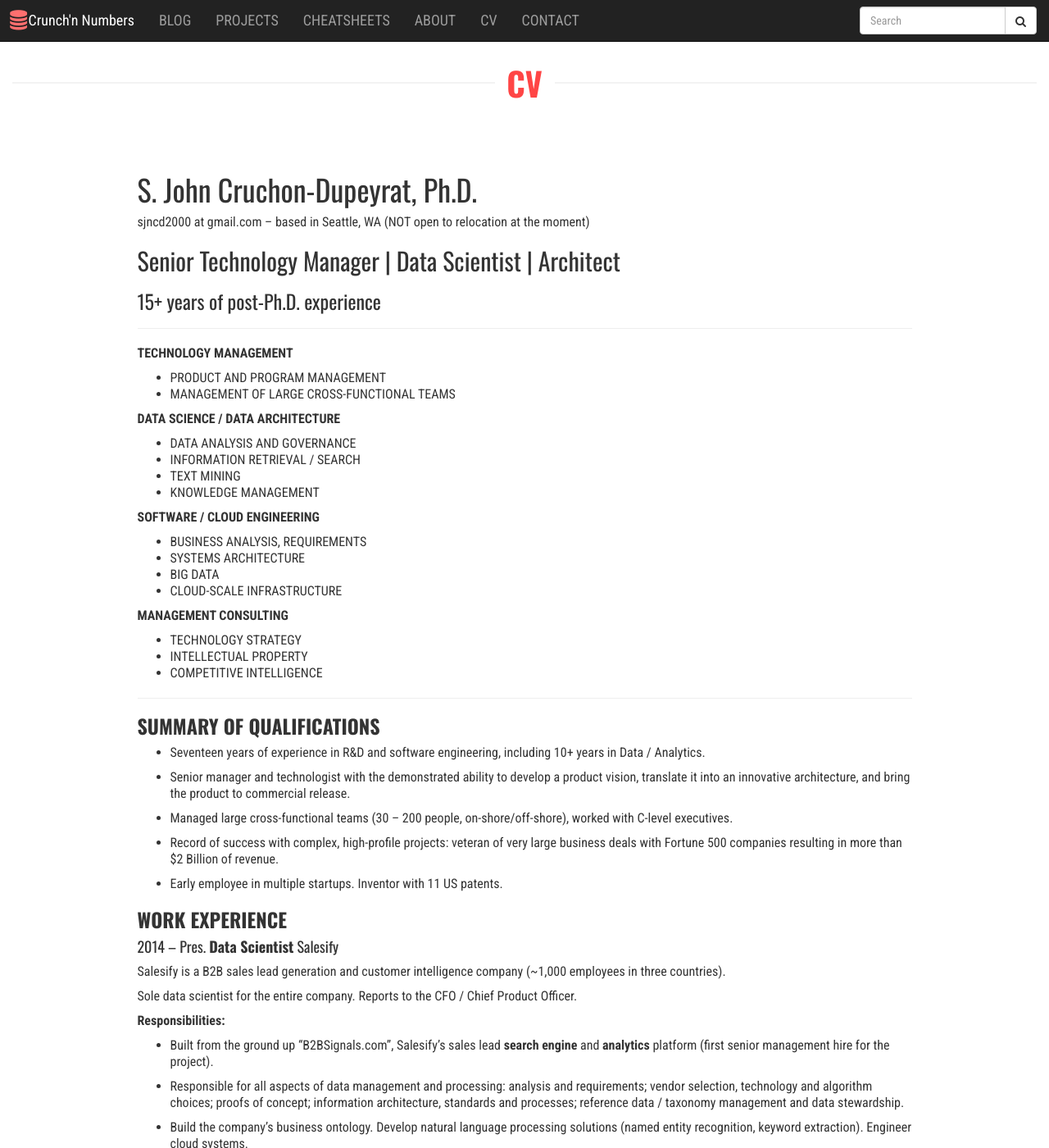
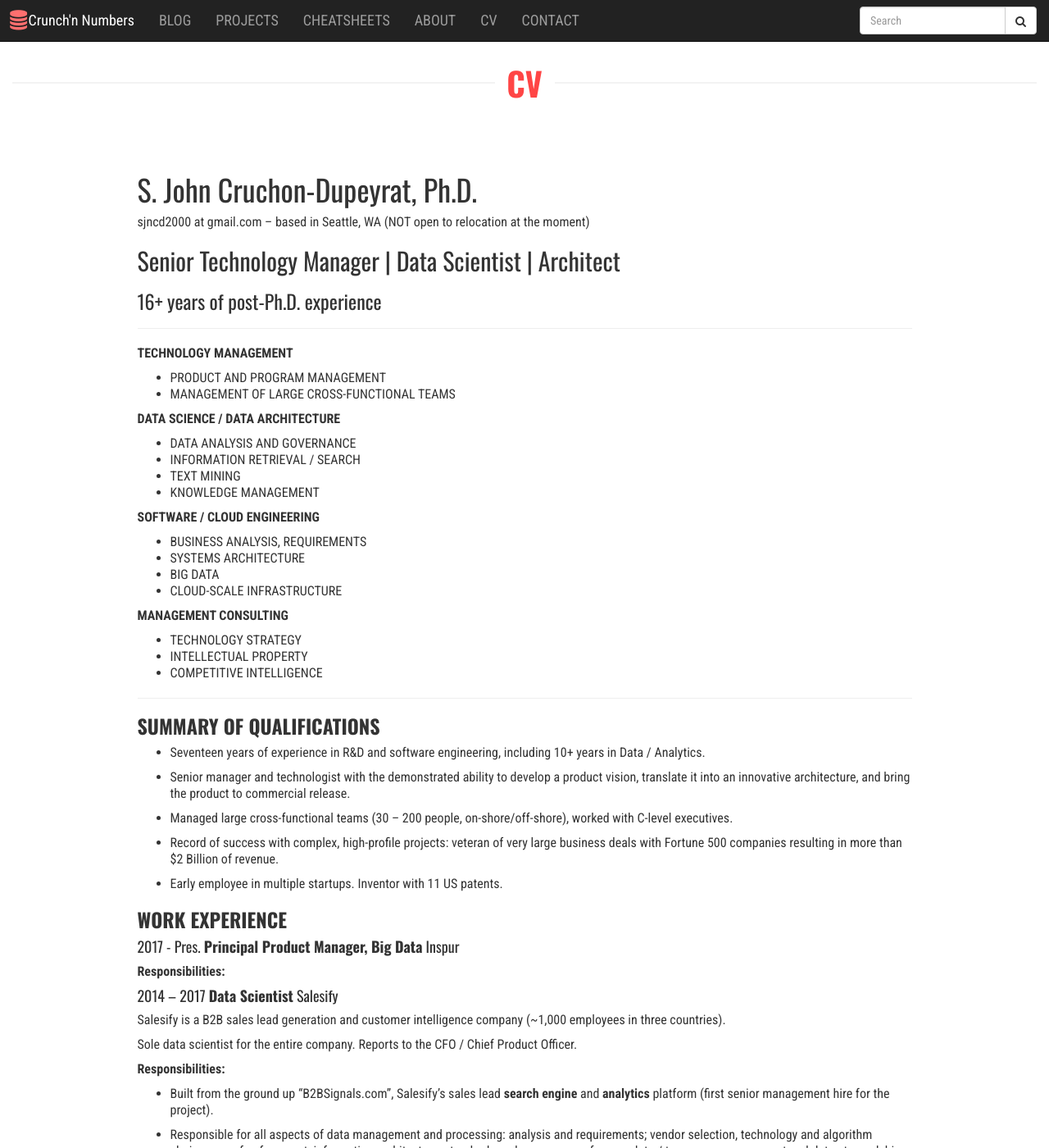
Before and after one commit to john-cd/john-cd.github.io, a Jekyll site: the page built from _pages/cv/index.md, in a window 1280 px wide and 1400 px high. Shown: the whole window at 82% size. Built offline with Jekyll 4.4.1, drawn with Linux system fonts in a browser that asks for light colours; nearby versions of some CDN libraries.

Commit message:
cv updates

```diff
--- a/_pages/cv/index.md
+++ b/_pages/cv/index.md
@@ -14,7 +14,7 @@
 
 ## Senior Technology Manager | Data Scientist | Architect
 
-### 15+ years of post-Ph.D. experience
+### 16+ years of post-Ph.D. experience
 
 
 ----------------------------------------------------------------------------------------------------------------------
@@ -61,7 +61,15 @@
 
 ### **WORK EXPERIENCE**
 
-#### 2014 – Pres.    **Data Scientist**     Salesify
+#### 2017 - Pres.   **Principal Product Manager, Big Data**     Inspur
+
+**Responsibilities:**
+
+
+
+
+
+#### 2014 – 2017    **Data Scientist**     Salesify
 
 Salesify is a B2B sales lead generation and customer intelligence
 company (\~1,000 employees in three countries).
```
